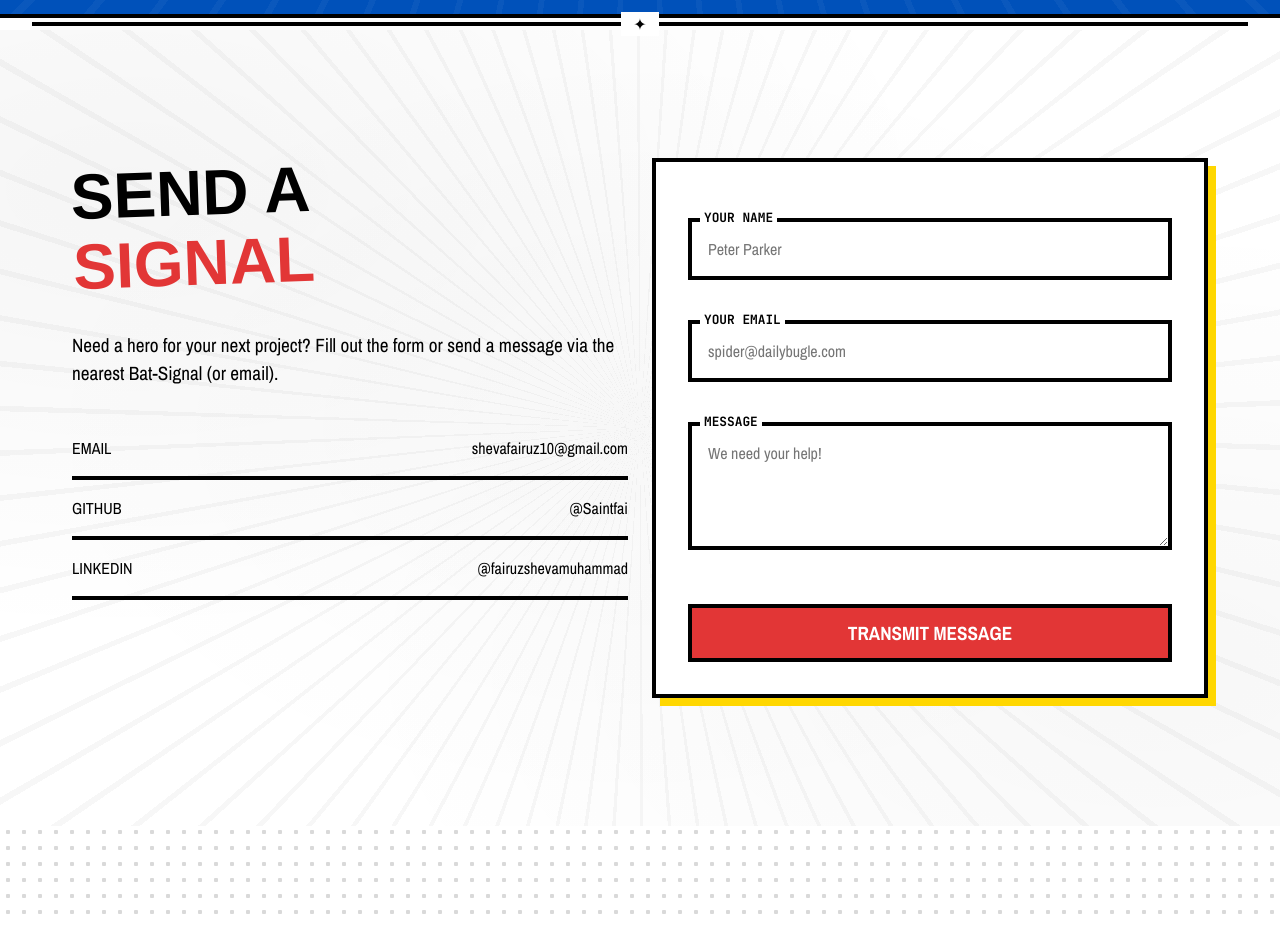
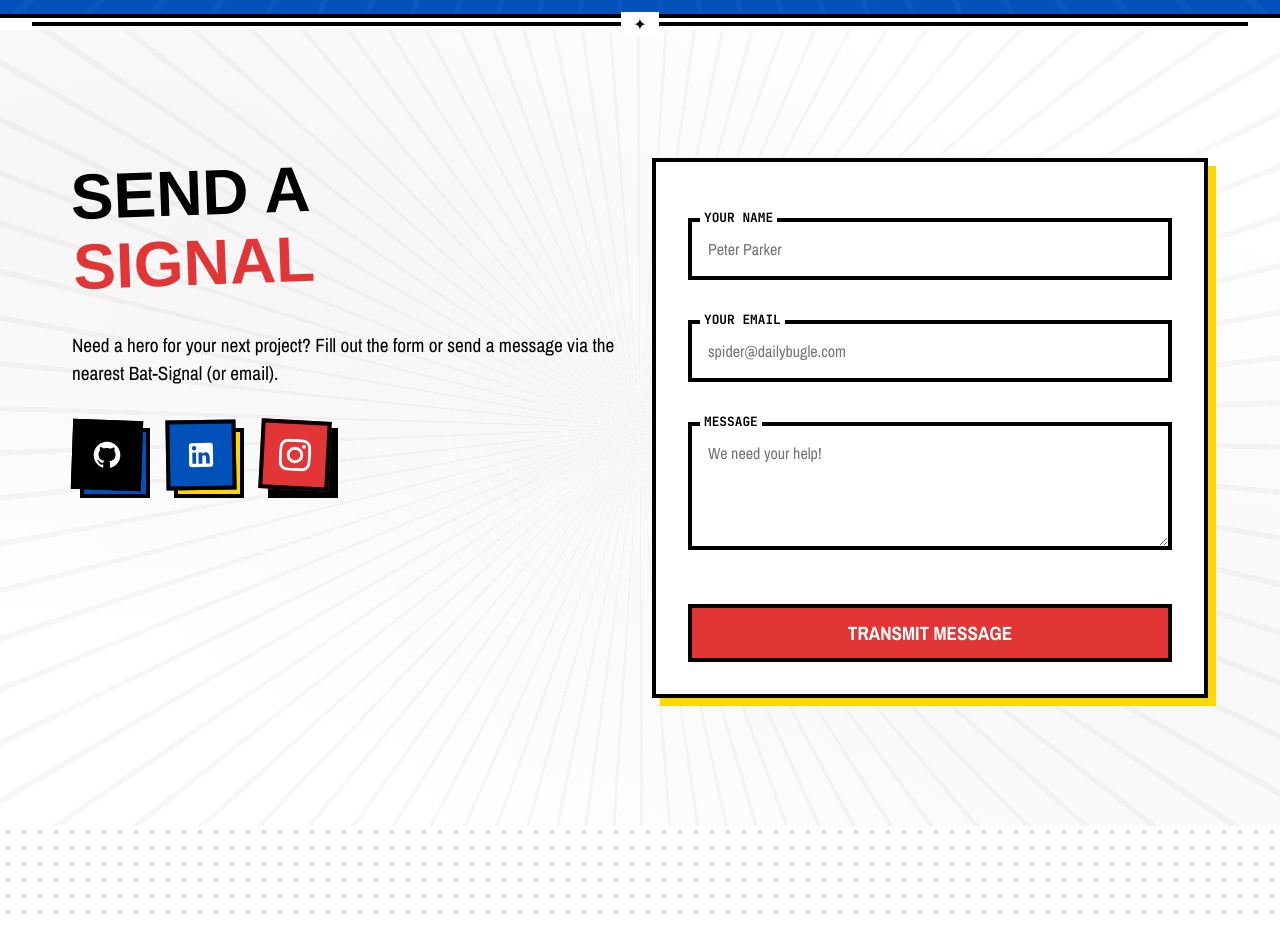
Before and after one commit to Saintfai/learn-comic-portfolio, a Next.js app: page / in a window 1280 px wide. Shown: the part 3160-4086 px from the top of the page. Built offline with nearby package versions, Linux system fonts and the light colour scheme; a web font is replaced by a local one.

Commit message:
Add contact form submission and social buttons

```diff
--- a/app/components/ContactSection.tsx
+++ b/app/components/ContactSection.tsx
@@ -1,7 +1,45 @@
+"use client";
+
+import { useState } from "react";
 import { portfolioData } from "../data/portfolio";
 
 export default function ContactSection() {
   const { contacts } = portfolioData;
+  const [result, setResult] = useState("");
+  const [status, setStatus] = useState<"idle" | "loading" | "success" | "error">("idle");
+
+  const handleSubmit = async (e: React.FormEvent<HTMLFormElement>) => {
+    e.preventDefault();
+    const formElement = e.currentTarget;
+    setStatus("loading");
+    setResult("Transmitting message to someone who can help...");
+
+    const formData = new FormData(formElement);
+    formData.append("access_key", "6ea507dc-e643-4b49-8d13-c4073f3ad79f");
+
+    try {
+      const response = await fetch("https://api.web3forms.com/submit", {
+        method: "POST",
+        body: formData
+      });
+
+      const data = await response.json();
+
+      if (data.success) {
+        setStatus("success");
+        setResult("Message transmitted successfully!");
+        formElement.reset();
+      } else {
+        console.log("Error", data);
+        setStatus("error");
+        setResult(data.message || "Transmission failed.");
+      }
+    } catch (error) {
+      console.error("Error submitting form", error);
+      setStatus("error");
+      setResult("Transmission failed due to network error.");
+    }
+  };
   return (
     <section id="contact" className="contact-section fade-in-up delay-300 speed-lines ink-texture">
       {/* Decorative Background Bubbles */}
@@ -24,39 +62,89 @@ export default function ContactSection() {
           <p className="contact-description">
             Need a hero for your next project? Fill out the form or send a message via the nearest Bat-Signal (or email).
           </p>
-          <ul className="comic-list mt-4">
-            <li>
-              <span className="contact-list-label">EMAIL</span>
-              <span>{contacts.email}</span>
-            </li>
-            <li>
-              <span className="contact-list-label">GITHUB</span>
-              <span>{contacts.github}</span>
-            </li>
-            <li>
-              <span className="contact-list-label">LINKEDIN</span>
-              <span>{contacts.Linkedin}</span>
-            </li>
-          </ul>
+          <div className="contact-social-row">
+            <div className="social-btn-wrapper">
+              <span className="social-tooltip">GitHub: {contacts.github}</span>
+              <a
+                href={contacts.github.startsWith("http") ? contacts.github : `https://github.com/${contacts.github.replace("@", "")}`}
+                target="_blank"
+                rel="noopener noreferrer"
+                className="social-btn btn-github"
+                aria-label="GitHub"
+              >
+                <svg xmlns="http://www.w3.org/2000/svg" viewBox="0 0 24 24" width="32" height="32" fill="currentColor">
+                  <path d="M12 2A10 10 0 0 0 2 12c0 4.42 2.87 8.17 6.84 9.5.5.08.66-.23.66-.5v-1.69c-2.77.6-3.36-1.34-3.36-1.34-.46-1.16-1.11-1.47-1.11-1.47-.9-.62.07-.6.07-.6 1 .07 1.53 1.03 1.53 1.03.9 1.52 2.34 1.07 2.91.83.09-.65.35-1.09.63-1.34-2.22-.25-4.55-1.11-4.55-4.92 0-1.11.38-2 1.03-2.71-.1-.25-.45-1.29.1-2.64 0 0 .84-.27 2.75 1.02.79-.22 1.65-.33 2.5-.33.85 0 1.71.11 2.5.33 1.91-1.29 2.75-1.02 2.75-1.02.55 1.35.2 2.39.1 2.64.65.71 1.03 1.6 1.03 2.71 0 3.82-2.34 4.66-4.57 4.91.36.31.69.92.69 1.85V21c0 .27.16.59.67.5C19.14 20.16 22 16.42 22 12A10 10 0 0 0 12 2Z"/>
+                </svg>
+              </a>
+              <div className="social-btn-shadow shadow-blue"></div>
+            </div>
+
+            <div className="social-btn-wrapper">
+              <span className="social-tooltip">LinkedIn: {contacts.Linkedin.includes("/") ? "Profile" : contacts.Linkedin}</span>
+              <a
+                href={contacts.Linkedin.startsWith("http") ? contacts.Linkedin : `https://linkedin.com/in/${contacts.Linkedin.replace("@", "")}`}
+                target="_blank"
+                rel="noopener noreferrer"
+                className="social-btn btn-linkedin"
+                aria-label="LinkedIn"
+              >
+                <svg xmlns="http://www.w3.org/2000/svg" viewBox="0 0 24 24" width="32" height="32" fill="currentColor">
+                  <path d="M19 3a2 2 0 0 1 2 2v14a2 2 0 0 1-2 2H5a2 2 0 0 1-2-2V5a2 2 0 0 1 2-2h14m-.5 15.5v-5.3a3.26 3.26 0 0 0-3.26-3.26c-.85 0-1.84.52-2.32 1.3v-1.11h-2.79v8.37h2.79v-4.93c0-.77.62-1.4 1.39-1.4a1.4 1.4 0 0 1 1.4 1.4v4.93h2.8M6.88 8.56a1.68 1.68 0 0 0 1.68-1.68c0-.93-.75-1.69-1.68-1.69a1.69 1.69 0 0 0-1.69 1.69c0 .93.76 1.68 1.69 1.68m1.39 9.94v-8.37H5.5v8.37h2.77Z"/>
+                </svg>
+              </a>
+              <div className="social-btn-shadow shadow-yellow"></div>
+            </div>
+
+            {contacts.instagram && (
+              <div className="social-btn-wrapper">
+                <span className="social-tooltip">Instagram: {contacts.instagram}</span>
+                <a
+                  href={contacts.instagram.startsWith("http") ? contacts.instagram : `https://instagram.com/${contacts.instagram.replace("@", "")}`}
+                  target="_blank"
+                  rel="noopener noreferrer"
+                  className="social-btn btn-instagram"
+                  aria-label="Instagram"
+                >
+                  <svg xmlns="http://www.w3.org/2000/svg" viewBox="0 0 24 24" width="32" height="32" fill="currentColor">
+                    <path d="M12 2.163c3.204 0 3.584.012 4.85.07 3.252.148 4.771 1.691 4.919 4.919.058 1.265.069 1.645.069 4.849 0 3.205-.012 3.584-.069 4.849-.149 3.225-1.664 4.771-4.919 4.919-1.266.058-1.644.07-4.85.07-3.204 0-3.584-.012-4.849-.07-3.26-.149-4.771-1.699-4.919-4.92-.058-1.265-.07-1.644-.07-4.849 0-3.204.013-3.583.07-4.849.149-3.227 1.664-4.771 4.919-4.919 1.266-.057 1.645-.069 4.849-.069zM12 0C8.741 0 8.333.014 7.053.072 2.695.272.273 2.69.073 7.051.014 8.333 0 8.741 0 12c0 3.259.014 3.668.072 4.948.2 4.358 2.618 6.78 6.98 6.98C8.333 23.986 8.741 24 12 24c3.259 0 3.668-.014 4.948-.072 4.354-.2 6.782-2.618 6.979-6.98.059-1.28.073-1.689.073-4.948 0-3.259-.014-3.667-.072-4.947-.196-4.354-2.617-6.78-6.979-6.98C15.668.014 15.259 0 12 0zm0 5.838a6.162 6.162 0 1 0 0 12.324 6.162 6.162 0 0 0 0-12.324zM12 16a4 4 0 1 1 0-8 4 4 0 0 1 0 8zm6.406-11.845a1.44 1.44 0 1 0 0 2.881 1.44 1.44 0 0 0 0-2.881z"/>
+                  </svg>
+                </a>
+                <div className="social-btn-shadow shadow-black"></div>
+              </div>
+            )}
+          </div>
         </div>
         <div className="col-6">
           <div className="hard-shadow hard-shadow-tertiary">
-            <form className="comic-card contact-form-card">
+            <form onSubmit={handleSubmit} className="comic-card contact-form-card">
               <div className="input-group">
                 <label className="comic-label" htmlFor="name">Your Name</label>
-                <input type="text" id="name" className="comic-input" placeholder="Peter Parker" />
+                <input type="text" id="name" name="name" className="comic-input" placeholder="Peter Parker" required />
               </div>
               <div className="input-group">
                 <label className="comic-label" htmlFor="email">Your Email</label>
-                <input type="email" id="email" className="comic-input" placeholder="spider@dailybugle.com" />
+                <input type="email" id="email" name="email" className="comic-input" placeholder="spider@dailybugle.com" required />
               </div>
               <div className="input-group">
                 <label className="comic-label" htmlFor="message">Message</label>
-                <textarea id="message" className="comic-input" rows={4} placeholder="We need your help!"></textarea>
+                <textarea id="message" name="message" className="comic-input" rows={4} placeholder="We need your help!" required></textarea>
               </div>
               <div className="submit-btn-container">
-                <button type="button" className="btn btn-primary w-full">Transmit Message</button>
+                <button
+                  type="submit"
+                  className="btn btn-primary w-full"
+                  disabled={status === "loading"}
+                >
+                  {status === "loading" ? "Transmitting..." : "Transmit Message"}
+                </button>
               </div>
+              {result && (
+                <div className={`chip text-center w-full ${
+                  status === "success" ? "new" : status === "error" ? "urgent" : "info"
+                }`} style={{ display: "block", margin: "16px 0 0 0" }}>
+                  {result}
+                </div>
+              )}
             </form>
           </div>
         </div>
--- a/app/data/portfolio.ts
+++ b/app/data/portfolio.ts
@@ -67,6 +67,7 @@ export const portfolioData = {
   contacts: {
     email: "shevafairuz10@gmail.com",
     github: "@Saintfai",
-    Linkedin: "@fairuzshevamuhammad",
+    Linkedin: "https://www.linkedin.com/in/fairuz-sheva-muhammad-61446b386/",
+    instagram: "@saintfai_",
   }
 };
--- a/app/globals.css
+++ b/app/globals.css
@@ -707,6 +707,141 @@ h1, h2, h3, h4, h5, h6 {
 
 .submit-btn-container {
   margin-top: 2rem;
+}
+
+/* Brutalist Social Buttons */
+.contact-social-row {
+  display: flex;
+  gap: 24px;
+  margin-top: 2rem;
+  flex-wrap: wrap;
+}
+
+.social-btn-wrapper {
+  position: relative;
+  display: inline-block;
+}
+
+.social-btn {
+  width: 70px;
+  height: 70px;
+  border: 4px solid var(--color-pure-black);
+  background-color: var(--color-pure-white);
+  color: var(--color-pure-black);
+  display: flex;
+  align-items: center;
+  justify-content: center;
+  cursor: pointer;
+  position: relative;
+  transition: transform 0.15s cubic-bezier(0.175, 0.885, 0.32, 1.275);
+  z-index: 2;
+}
+
+/* Base Shadow Box behind the button */
+.social-btn-shadow {
+  position: absolute;
+  top: 8px;
+  left: 8px;
+  width: 100%;
+  height: 100%;
+  z-index: 1;
+  border: 4px solid var(--color-pure-black);
+  transition: transform 0.15s cubic-bezier(0.175, 0.885, 0.32, 1.275);
+}
+
+.social-btn:hover {
+  transform: translate(-4px, -4px);
+}
+
+.social-btn:hover ~ .social-btn-shadow {
+  transform: translate(2px, 2px);
+}
+
+/* Individual button themes */
+.social-btn.btn-email {
+  background-color: var(--color-wolverine-yellow);
+  color: var(--color-pure-black);
+  transform: rotate(-3deg);
+}
+.social-btn.btn-email:hover {
+  transform: translate(-4px, -4px) rotate(-1deg);
+}
+
+.social-btn.btn-github {
+  background-color: var(--color-pure-black);
+  color: var(--color-pure-white);
+  transform: rotate(2deg);
+}
+.social-btn.btn-github:hover {
+  transform: translate(-4px, -4px) rotate(4deg);
+}
+
+.social-btn.btn-linkedin {
+  background-color: var(--color-captain-blue);
+  color: var(--color-pure-white);
+  transform: rotate(-1deg);
+}
+.social-btn.btn-linkedin:hover {
+  transform: translate(-4px, -4px) rotate(-3deg);
+}
+
+.social-btn.btn-instagram {
+  background-color: var(--color-spiderman-red);
+  color: var(--color-pure-white);
+  transform: rotate(3deg);
+}
+.social-btn.btn-instagram:hover {
+  transform: translate(-4px, -4px) rotate(1deg);
+}
+
+.social-btn-shadow.shadow-red {
+  background-color: var(--color-spiderman-red);
+}
+.social-btn-shadow.shadow-blue {
+  background-color: var(--color-captain-blue);
+}
+.social-btn-shadow.shadow-yellow {
+  background-color: var(--color-wolverine-yellow);
+}
+.social-btn-shadow.shadow-black {
+  background-color: var(--color-pure-black);
+}
+
+/* Comic Tooltip Speech Bubble on Hover */
+.social-tooltip {
+  position: absolute;
+  top: -45px;
+  left: 50%;
+  transform: translateX(-50%) scale(0);
+  background-color: var(--color-pure-white);
+  color: var(--color-pure-black) !important;
+  border: 2px solid var(--color-pure-black);
+  padding: 4px 8px;
+  font-family: var(--font-mono);
+  font-size: 0.75rem;
+  font-weight: bold;
+  white-space: nowrap;
+  border-radius: 4px;
+  box-shadow: 2px 2px 0 var(--color-pure-black);
+  z-index: 10;
+  pointer-events: none;
+  transition: transform 0.15s cubic-bezier(0.175, 0.885, 0.32, 1.275);
+}
+
+/* Small speech tail */
+.social-tooltip::after {
+  content: "";
+  position: absolute;
+  bottom: -6px;
+  left: 50%;
+  transform: translateX(-50%);
+  border-width: 6px 6px 0 0;
+  border-style: solid;
+  border-color: var(--color-pure-black) transparent;
+}
+
+.social-btn-wrapper:hover .social-tooltip {
+  transform: translateX(-50%) scale(1);
 }
 
 /* --- NEW INTERACTIVE UX --- */
```
